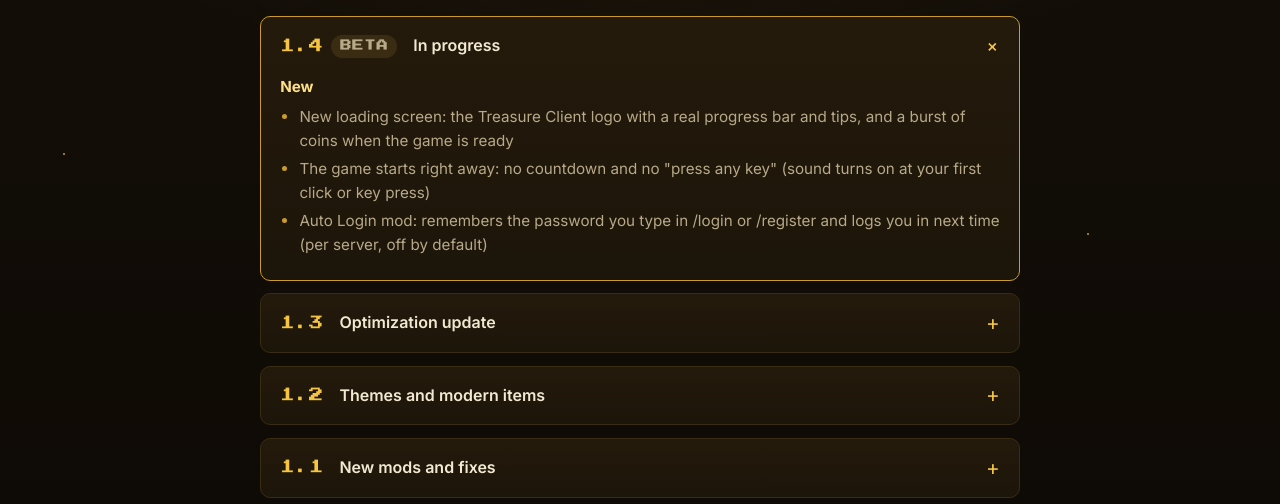
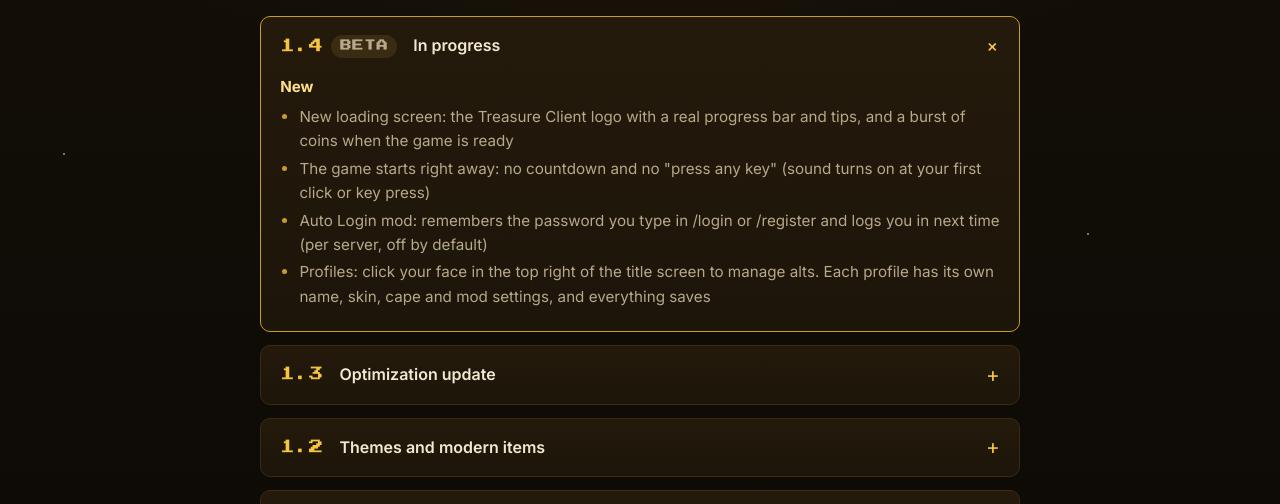
Before and after one commit to TreasureClient/treasureclient.github.io, a plain HTML site: page changelog.html in a window 1280 px wide. Shown: the part 246-750 px from the top of the page. Drawn offline with Linux system fonts and the light colour scheme.

Commit message:
Changelog: Profiles in 1.4 Beta
Co-Authored-By: Claude Opus 5.5 <noreply@anthropic.com>

```diff
--- a/changelog.html
+++ b/changelog.html
@@ -56,6 +56,7 @@
                             <li>New loading screen: the Treasure Client logo with a real progress bar and tips, and a burst of coins when the game is ready</li>
                             <li>The game starts right away: no countdown and no "press any key" (sound turns on at your first click or key press)</li>
                             <li>Auto Login mod: remembers the password you type in /login or /register and logs you in next time (per server, off by default)</li>
+                            <li>Profiles: click your face in the top right of the title screen to manage alts. Each profile has its own name, skin, cape and mod settings, and everything saves</li>
                         </ul>
                     </div>
                 </details>
```
Also changed, not shown: 1 other file.
